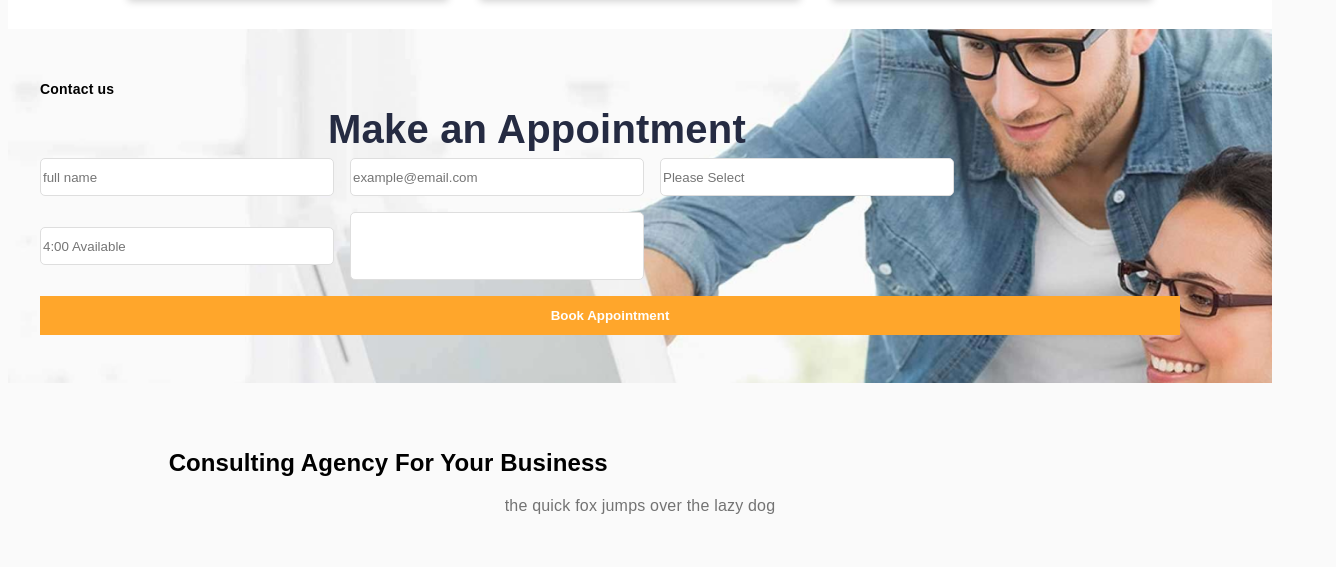
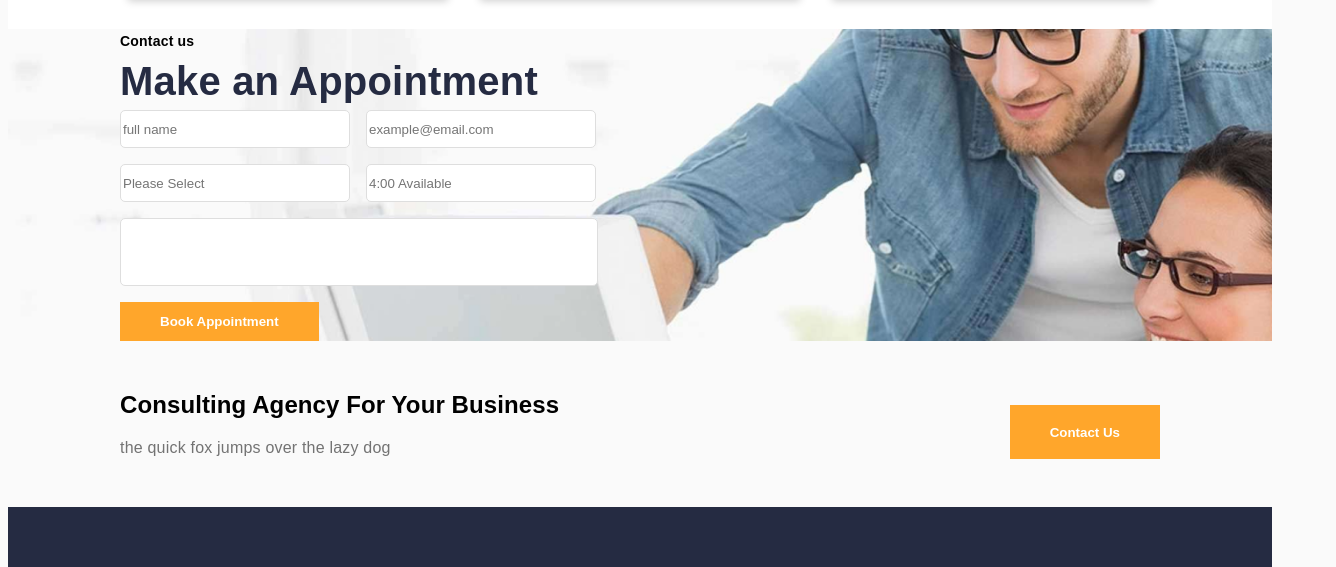
Before and after one commit to serapieTuyishime/KMarketer, a plain HTML site: page index.html in a window 1280 px wide. Shown: the part 2992-3559 px from the top of the page, 1336 px wide, since content can reach past the window. Drawn offline with Linux system fonts and the light colour scheme.

Commit message:
desktop 80%

```diff
--- a/index.html
+++ b/index.html
@@ -10,7 +10,7 @@
       rel="stylesheet">
 </head>
 <body>
-    <div class="navigation navigation--small-screen">
+    <div class="navigation navigation--small-screen" >
         <div class="navigation__logo">
             KMarketer
         </div>
@@ -20,7 +20,7 @@
             <span class="material-icons">menu</span>
         </div>
     </div>
-    <div class="navigation navigation--big-screen">
+    <div class="navigation navigation--big-screen" >
         <div class="navigation__logo">
             KMarketer
         </div>
@@ -239,7 +239,7 @@
             </div>
         </div>
     </div>
-    <div class="teams">
+    <div class="teams" >
         <div class=" title">Meet Our Team</div>
         <div class=" description ">
             Problems trying to resolve the conflict between
@@ -292,7 +292,7 @@
     </div>
     <div class="appointment">
         <div class="appointment__subtitle">Contact us</div>
-        <div class=" appointment__title title">Make an Appointment</div>
+        <div class="  title appointment__title">Make an Appointment</div>
         <form class="form">
             <input class="form__input" type="text" placeholder="full name">
             <input class="form__input" type="text" placeholder="example@email.com">
@@ -305,13 +305,13 @@
             Book Appointment
         </button>
     </div>
-    <div class="consultation">
+    <div class="consultation" >
         <div class="consultation__body">
             <div class="consultation__title">
                 Consulting Agency
                 For Your Business
             </div>
-            <div class="description description--justify-left">
+            <div class="description description--justify-left description--not-padded">
                 the quick fox jumps over
                 the lazy dog
             </div>
--- a/styles.css
+++ b/styles.css
@@ -9,7 +9,9 @@ body{
     align-items: center;
     padding: 2rem;
 }
-
+.navigation--big-screen{
+    display: none;
+}
 .navigation__links{
     display: flex;
     gap:1.5rem;
@@ -112,6 +114,10 @@ body{
 .description--justify-left{
     text-align: left;
 }
+.description--not-padded{
+    padding: unset;
+
+}
 
 .spotlight__buttons{
     display: grid;
@@ -203,10 +209,6 @@ body{
     height: 100%;
 }
 
-.slideshow__title{
-
-    /* width: 50%; responsive big-screen */
-}
 .slideshow__footer{
     position: relative;
     height: 30rem;
@@ -377,8 +379,6 @@ body{
 
 }
 .form{
-    /* width: 50%; responsive big-screen */
-    /* width: 100%;   */
 
     display: flex;
     flex-wrap: wrap;
@@ -405,18 +405,17 @@ body{
 {
     margin-top: 1rem;
     width: 95%;
-    /* width: auto; responsive in big screen  */
 }
 .consultation{
-    /* padding: 4rem; */
-    display: flex;
-    flex-wrap: wrap;
+    display: grid;
+    grid-auto-flow: row;
     gap: 1rem;
-    justify-content: space-around;
+    justify-content: space-between;
     padding: 2rem;
+    margin: 3rem 0rem;
+
 }
 .consultation__body{
-    padding: 2rem;
     display: grid;
     gap: 1rem;
 }
@@ -521,6 +520,9 @@ body{
     .navigation--small-screen{
         display: none;
     }
+    .navigation--big-screen{
+        display: flex;
+    }
     .top-links{
         display: none;
     }
@@ -538,5 +540,38 @@ body{
     .spotlight__buttons{
         grid-auto-flow: column;
     }
+    .appointment{
+        padding: 0rem 7rem;
+    }
+    .consultation{
+        padding: 0rem 7rem;
+    }
+    .form{
+        width: 60%;
+    }
+    .button--block{
+        width: 40%;
+    }
+    .form__input{
+        width: 14rem;
+    }
+    .form__message{
+        width: 29.5rem;
+    }
+    .button--block
+    {
+        width: auto;
+    }
+    .appointment__title {
+        padding: unset;
+
+    }
+    .consultation{
+        grid-auto-flow: column;
+    }
+    .description--not-padded{
+
+        padding: unset;
+    }
 
 }
```
